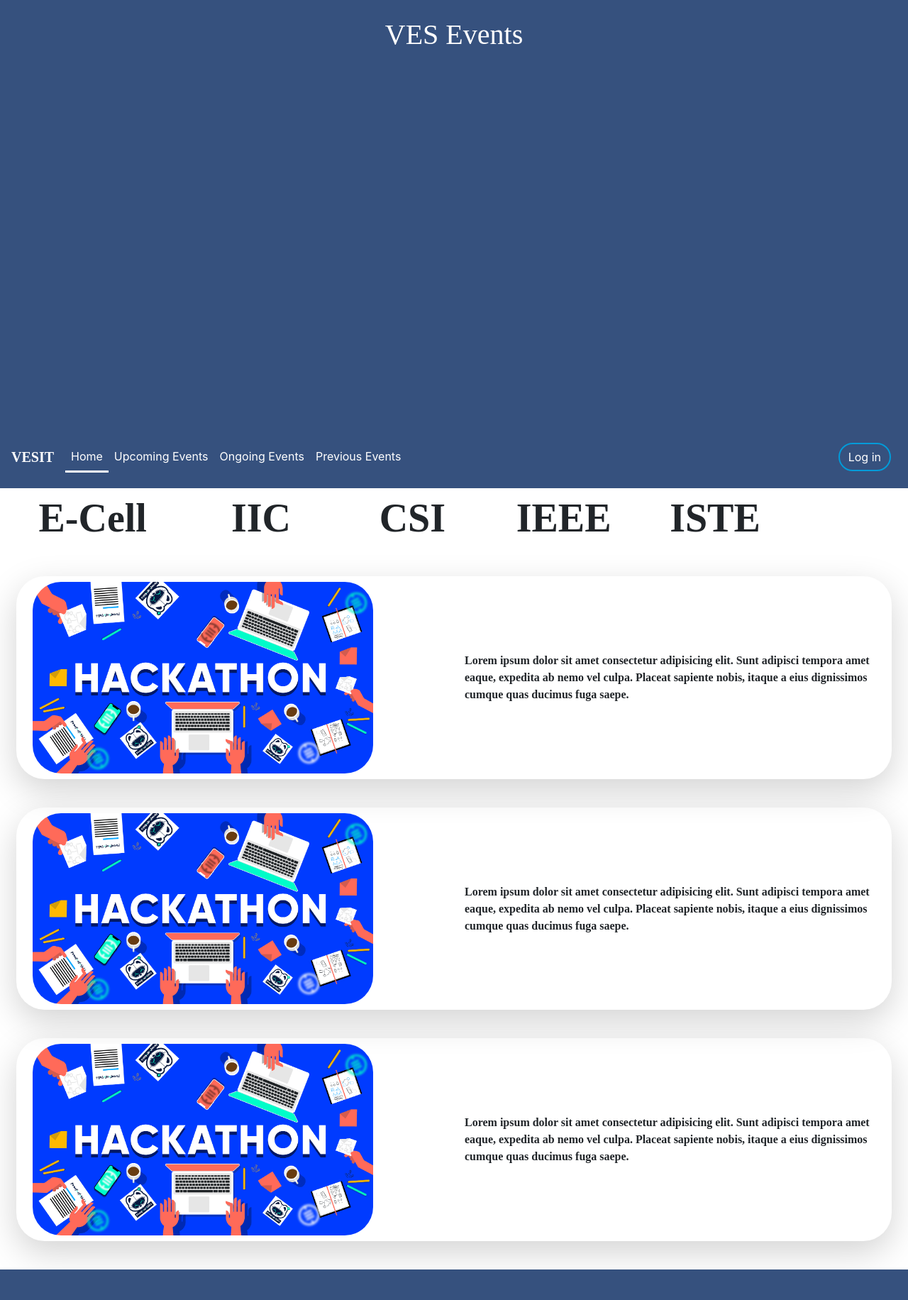
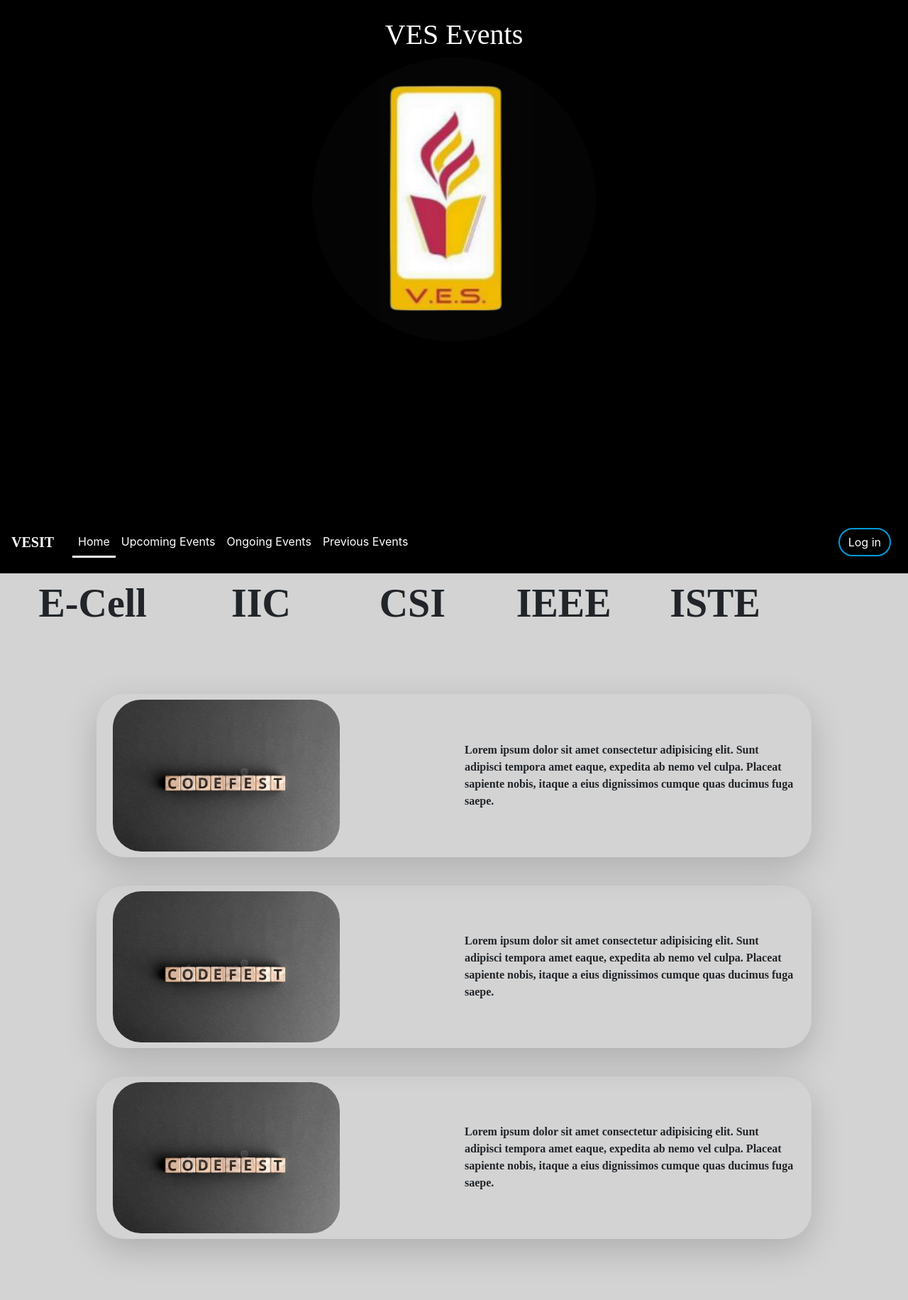
Before and after one commit to paras-gurnani/Vesit-Hacks-21, a Django app: page / in a window 1280 px wide. Shown: the whole page at 71% size. Before the commit the page ends 1789 px from the top, so only its background shows below. Run offline with Django 3.2, Linux system fonts and the light colour scheme; some libraries are stand-ins or nearby versions.

Commit message:
add styling to index.html and base.html

```diff
--- a/templates/base.html
+++ b/templates/base.html
@@ -13,9 +13,16 @@
       a {
         color: white;
       }
+
+      .navbar {
+        display: 'block';
+        z-index: 4;
+      }
       .navbar-brand {
         font-family: 'Microsoft Sans Serif';
         font-weight: bold;
+        font-size: 20px;
+        width: 70px;
       }
       .btn-style {
         border: 2px solid #009bd9;
@@ -30,8 +37,23 @@
         color: white;
         text-decoration: underline;
       }
+
       .active{
         border-bottom: 3px solid white;
+      }
+
+      .content {
+        padding: 16px;
+      }
+
+      .sticky {
+        position: fixed;
+        top: 0;
+        width: 100%;
+      }
+
+      .sticky + .content {
+        padding-top: 60px;
       }
       </style>
       {% block head %}
@@ -43,7 +65,7 @@
 
     {% endblock aboveNavBar %}
     <!-- NAVBAR -->
-    <nav class="navbar navbar-expand-lg" style="background: #36517e; color: white;">
+    <nav class="navbar navbar-expand-lg" id="navbar" style="background: black; color: white;">
         <a class="navbar-brand my-3" href="/">VESIT</a>
         <button class="navbar-toggler" type="button" data-toggle="collapse" data-target="#navbarSupportedContent" aria-controls="navbarSupportedContent" aria-expanded="false" aria-label="Toggle navigation">
           <span class="navbar-toggler-icon"></span>
@@ -121,6 +143,20 @@
     {% block body %}
 
     {% endblock body %}
+    <script>
+    window.onscroll = function() {myFunction()};
+
+    var navbar = document.getElementById("navbar");
+    var sticky = navbar.offsetTop;
+
+    function myFunction() {
+      if (window.pageYOffset >= sticky) {
+        navbar.classList.add("sticky")
+      } else {
+        navbar.classList.remove("sticky");
+      }
+    }
+    </script>
 
     <!-- Option 1: Bootstrap Bundle with Popper -->
     {% comment %} <script src="https://cdn.jsdelivr.net/npm/bootstrap@5.0.0-beta3/dist/js/bootstrap.bundle.min.js" integrity="sha384-JEW9xMcG8R+pH31jmWH6WWP0WintQrMb4s7ZOdauHnUtxwoG2vI5DkLtS3qm9Ekf" crossorigin="anonymous"></script> {% endcomment %}
--- a/templates/index.html
+++ b/templates/index.html
@@ -6,13 +6,14 @@
     <style>
         body {
             margin: 0;
+            background-color: #D3D3D3;
         }
         .upper-block {
-            background: #36517e;
+            background: black;
             color: white;
             text-align: center;
             font-family: 'Microsoft Sans Serif';
-            height: 75vh;
+            height: 90vh;
             margin-top: auto;
             margin-bottom: auto;
         }
@@ -39,7 +40,10 @@
 {% endblock head %}
 {% block aboveNavBar %}
     <div class="container-fluid upper-block">
-        <h1 class="align-middle heading-text"> VES Events </h1>
+        <h1 class="align-middle heading-text" data-aos="fade-down"> VES Events </h1>
+        <m data-aos-delay= "300" data-aos="zoom-in" data-aos-easing="ease">
+            <img class="img-fluid" src="{% static 'img/ves_logo_blck.png' %} "  style="width: 50vh; object-fit: contain;" />
+        </m>
     </div>
 {% endblock aboveNavBar %}
 
@@ -63,11 +67,11 @@
             </div>
         </div>
     </div>
-    <div class="container-fluid my-2">
+    <div class="container-fluid my-2" style="padding: 3% 10%">
             <!-- Card -->
                 <div data-aos="fade-left" data-aos-duration="1000" class="row mx-2 p-2 my-card shadow-lg bg-white-rounded">
                     <div class="col-sm-6" >
-                        <img src="{% static 'img/SampleImage.png' %}" style="width: 60vh; object-fit: contain; border-radius: 5vh;" />
+                        <img src="{% static 'img/sample_events_logo.jpg' %}" style="width: 40vh; object-fit: contain; border-radius: 5vh;" />
                     </div>
                     <div class="col-sm-6 my-card-text">
                         Lorem ipsum dolor sit amet consectetur adipisicing elit. Sunt adipisci tempora amet eaque, expedita ab nemo vel culpa. Placeat sapiente nobis, itaque a eius dignissimos cumque quas ducimus fuga saepe.
@@ -76,7 +80,7 @@
             <!-- Card End -->
                 <div data-aos="fade-right" data-aos-duration="1000" class="row mx-2 p-2 my-card shadow-lg bg-white-rounded">
                     <div class="col-sm-6" >
-                        <img src="{% static 'img/SampleImage.png' %}" style="width: 60vh; object-fit: contain; border-radius: 5vh;" />
+                        <img src="{% static 'img/sample_events_logo.jpg' %}" style="width: 40vh; object-fit: contain; border-radius: 5vh;" />
                     </div>
                     <div class="col-sm-6 my-card-text">
                         Lorem ipsum dolor sit amet consectetur adipisicing elit. Sunt adipisci tempora amet eaque, expedita ab nemo vel culpa. Placeat sapiente nobis, itaque a eius dignissimos cumque quas ducimus fuga saepe.
@@ -84,7 +88,7 @@
                 </div>
                 <div data-aos="fade-left" data-aos-duration="1000" class="row mx-2 p-2 my-card shadow-lg bg-white-rounded">
                     <div class="col-sm-6" >
-                        <img src="{% static 'img/SampleImage.png' %}" style="width: 60vh; object-fit: contain; border-radius: 5vh;" />
+                        <img src="{% static 'img/sample_events_logo.jpg' %}" style="width: 40vh; object-fit: contain; border-radius: 5vh;" />
                     </div>
                     <div class="col-sm-6 my-card-text">
                         Lorem ipsum dolor sit amet consectetur adipisicing elit. Sunt adipisci tempora amet eaque, expedita ab nemo vel culpa. Placeat sapiente nobis, itaque a eius dignissimos cumque quas ducimus fuga saepe.
```
Also changed, not shown: static/img/sample_events_logo.jpg (added), static/img/ves_logo_blck.png (added).
